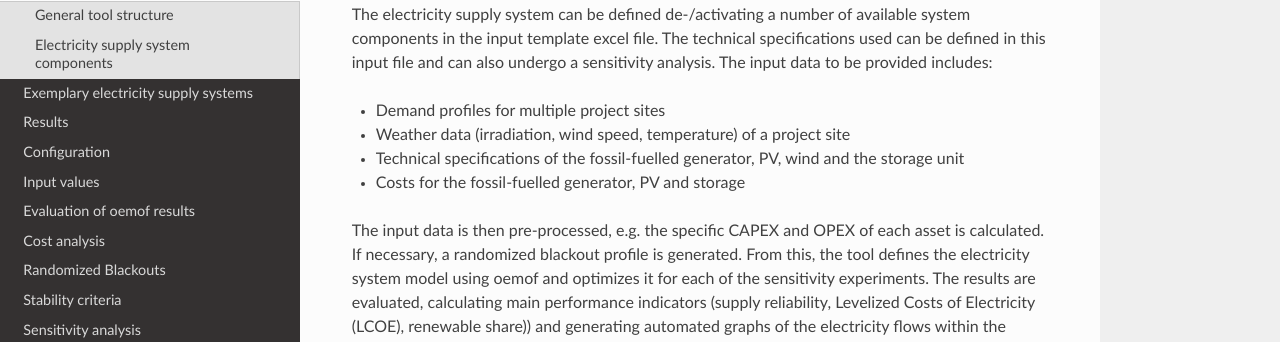
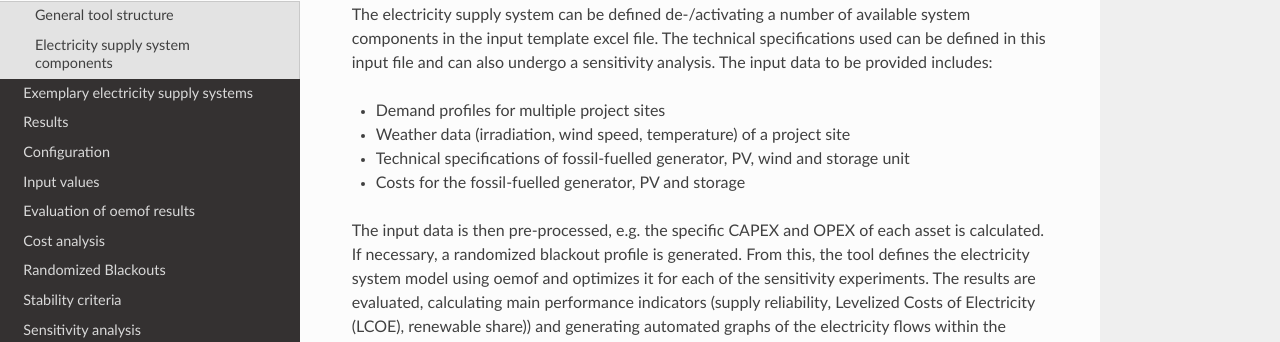
Before and after one commit to rl-institut/offgridders, a Sphinx documentation site: the page built from docs/Definition.rst, in a window 1280 px wide and 900 px high. Shown: the part 213-555 px from the top of the window. Built offline with Sphinx 7.4.7 and the Read the Docs theme 2.0.0, drawn with Linux system fonts in a browser that asks for light colours.

Commit message:
Update docs/Definition.rst
Co-authored-by: smartie2076 <44204527+smartie2076@users.noreply.github.com>

```diff
--- a/docs/Definition.rst
+++ b/docs/Definition.rst
@@ -10,7 +10,7 @@ The electricity supply system can be defined de-/activating a number of availabl
 
 * Demand profiles for multiple project sites
 * Weather data (irradiation, wind speed, temperature) of a project site
-* Technical specifications of the fossil-fuelled generator, PV, wind and the storage unit
+* Technical specifications of fossil-fuelled generator, PV, wind and storage unit
 * Costs for the fossil-fuelled generator, PV and storage
 
 The input data is then pre-processed, e.g. the specific CAPEX and OPEX of each asset is calculated. If necessary, a randomized blackout profile is generated. From this, the tool defines the electricity system model using oemof and optimizes it for each of the sensitivity experiments. The results are evaluated, calculating main performance indicators (supply reliability, Levelized Costs of Electricity (LCOE), renewable share)) and generating automated graphs of the electricity flows within the system.
```
